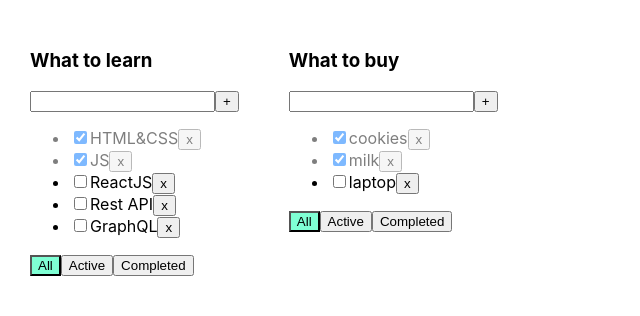
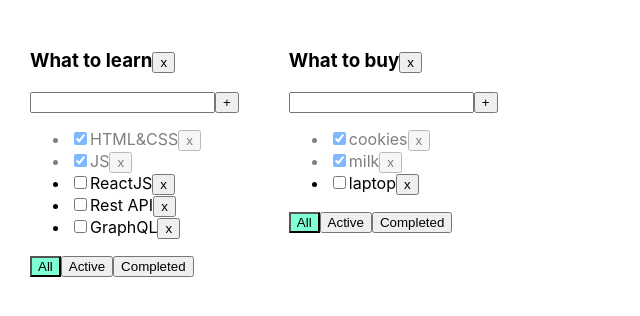
Before and after one commit to Reegulus/it-incubator-todolist-ts-02, a React (Create React App) app: page / in a window 1280 px wide. Shown: the top 316 px of the page, without its empty margins (0-640 px from the left). Built offline with nearby package versions, Linux system fonts and the light colour scheme.

Commit message:
Todolist - TS - 05 - Many Todolists DELETE todolist

```diff
--- a/src/App.tsx
+++ b/src/App.tsx
@@ -47,6 +47,13 @@ function App() {
         }
     }
 
+    function removeTodolist(todolistId: string) {
+        let filteredTodolist = todolists.filter(tl => tl.id != todolistId)
+        setTodolists(filteredTodolist)
+        delete tasksObj[todolistId]
+        setTasks({...tasksObj})
+    }
+
     let todolists1 = v1()
     let todolists2 = v1()
 
@@ -93,6 +100,7 @@ function App() {
                             title={tl.title}
                             tasks={tasksForTodolist}
                             removeTask={removeTask}
+                            removeTodolist={removeTodolist}
                             changeFilter={changeFilter}
                             addTask={addTask}
                             changeTaskStatus={changeStatus}
--- a/src/Todolist.tsx
+++ b/src/Todolist.tsx
@@ -11,6 +11,7 @@ type PropsType = {
     id: string
     title: string
     tasks: Array<TaskType>
+    removeTodolist: (todolistId: string) => void
     removeTask: (taskId: string, todolistId: string) => void
     changeFilter: (value: FilterValuesType, todolistId: string) => void
     addTask: (title: string, todolistId: string) => void
@@ -42,6 +43,9 @@ export function Todolist(props: PropsType) {
             addTask();
         }
     }
+    const removeTodolist = () => {
+        props.removeTodolist(props.id)
+    }
 
     const onAllClickHandler = () => props.changeFilter("all", props.id);
     const onActiveClickHandler = () => props.changeFilter("active", props.id);
@@ -49,7 +53,10 @@ export function Todolist(props: PropsType) {
 
 
     return <div>
-        <h3>{props.title}</h3>
+        <h3>
+            {props.title}
+            <button onClick={removeTodolist}>x</button>
+        </h3>
         <div>
             <input value={title}
                    onChange={onChangeHandler}
@@ -79,11 +86,14 @@ export function Todolist(props: PropsType) {
         </ul>
         <div>
             <button className={props.filter === 'all' ? "active-filter" : ""}
-                    onClick={onAllClickHandler}>All</button>
+                    onClick={onAllClickHandler}>All
+            </button>
             <button className={props.filter === 'active' ? "active-filter" : ""}
-                    onClick={onActiveClickHandler}>Active</button>
+                    onClick={onActiveClickHandler}>Active
+            </button>
             <button className={props.filter === 'completed' ? "active-filter" : ""}
-                    onClick={onCompletedClickHandler}>Completed</button>
+                    onClick={onCompletedClickHandler}>Completed
+            </button>
         </div>
     </div>
 }
```
